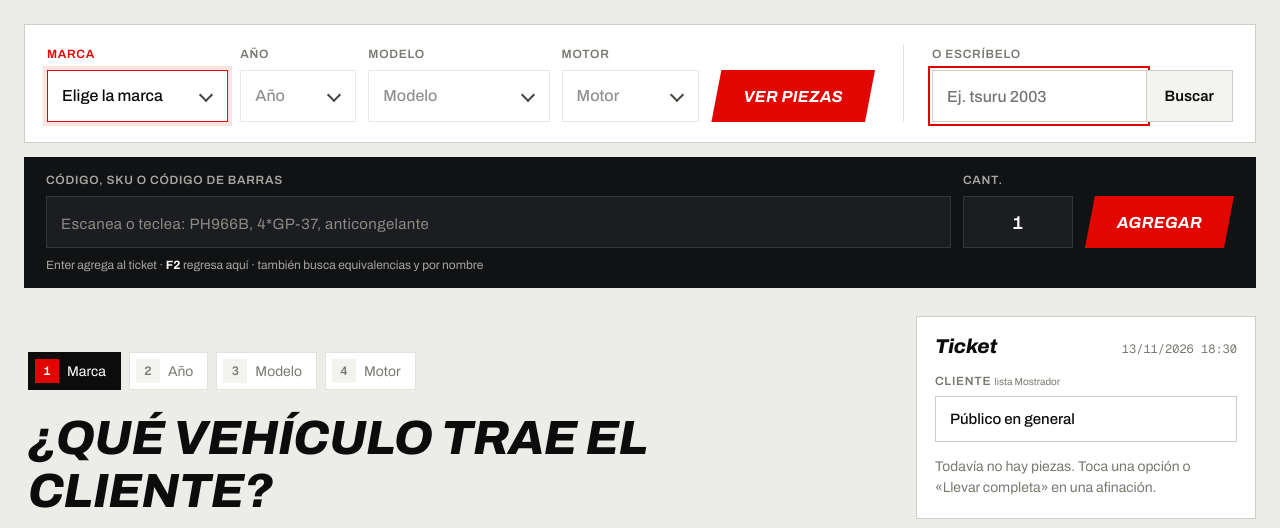
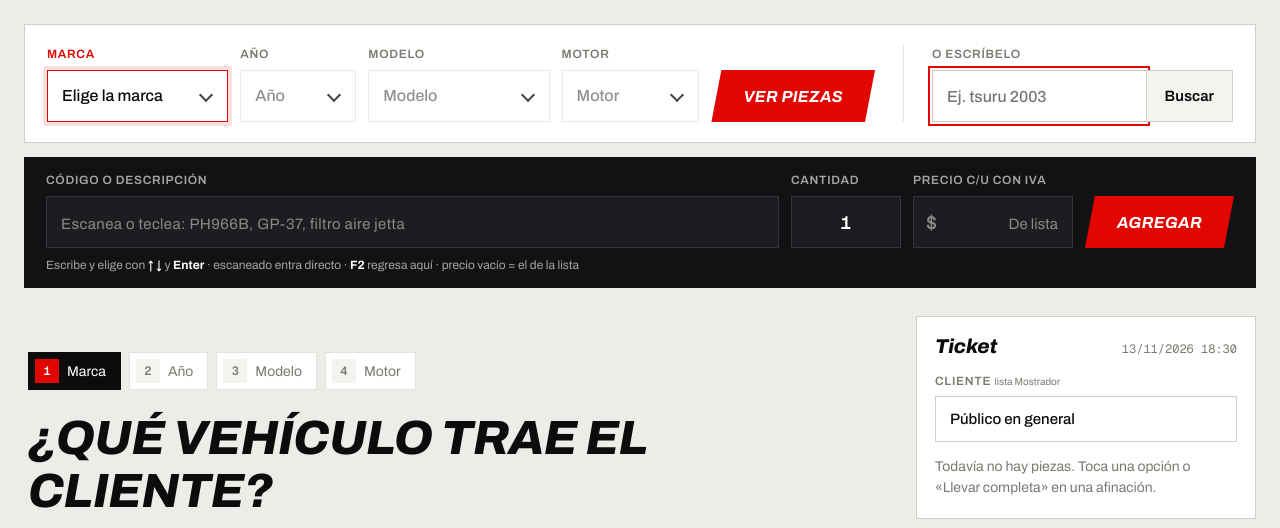
Before and after one commit to alexisstgarciaa-web/erp-refaccionaria, a Django app: page / in a window 1280 px wide. Shown: the part 70-598 px from the top of the page. Run offline with Django 5.2, Linux system fonts and the light colour scheme; the visitor is signed in with stand-in values (Sample User, id 1); data comes from the database, SQL or seed files in the repository; data that the repository does not hold is empty.

Commit message:
Mostrador: el campo de código sugiere mientras se teclea; cantidad y precio con IVA
- Sugerencias en vivo (empiezan con, contienen, equivalencias y por
  descripción/aplicación) con marca, existencia y precio; ↑ ↓ y Enter
  eligen, y al elegir se llena el precio de lista y el foco pasa a Cantidad.
- Campo de precio c/u con IVA junto a Cantidad; vacío usa el de la lista.
  También editable en cada renglón del ticket. Abajo del costo solo lo deja
  un administrador.
- La venta y la remisión usan el precio cobrado; lo sobre pedido guarda el
  precio cotizado.
- Búsqueda por texto ordena primero lo que trae las palabras en la
  descripción.

Co-Authored-By: Claude Opus 5.5 <noreply@anthropic.com>
Claude-Session: https://claude.ai/code/session_01R7fgYQid1VcEXjr4MVnZeM

```diff
--- a/ventas/static/ventas/erp.css
+++ b/ventas/static/ventas/erp.css
@@ -244,6 +244,8 @@ option, optgroup { background: var(--fondo); color: var(--texto); }
 .renglon-acciones form { margin: 0; }
 .renglon-acciones label { display: flex; align-items: center; gap: 8px; font-size: 13px; color: var(--texto-3); }
 .renglon-acciones input { width: 72px; height: 38px; font-size: 15px; }
+.renglon-acciones input.renglon-precio { width: 84px; text-align: right; }
+.renglon-detalle .especial { color: var(--primario); font-weight: 700; }
 .quitar { all: unset; cursor: pointer; font-size: 13px; font-weight: 600; color: var(--rojo); }
 
 /* ───────── Barra de cobro fija abajo ───────── */
@@ -296,13 +298,32 @@ option, optgroup { background: var(--fondo); color: var(--texto); }
 body.con-cobro .pie-sitio { display: none; }
 
 /* ───────── Captura por código ───────── */
-.captura { margin-top: 14px; padding: 14px 22px; display: grid; grid-template-columns: minmax(0, 1fr) 110px auto; gap: 6px 12px; align-items: end;
+.captura { margin-top: 14px; padding: 14px 22px; display: grid; grid-template-columns: minmax(0, 1fr) 110px 160px auto; gap: 6px 12px; align-items: end;
   background: var(--barra-fondo); color: var(--barra-texto); }
-.captura span { display: block; margin-bottom: 7px; font-size: 12px; font-weight: 600; letter-spacing: .06em; text-transform: uppercase; color: var(--barra-texto-2); }
+.captura label { display: block; margin-bottom: 7px; font-size: 12px; font-weight: 600; letter-spacing: .06em; text-transform: uppercase; color: var(--barra-texto-2); white-space: nowrap; }
 .captura input { background: #1C1D20; border-color: #34353A; color: #fff; }
+.captura input::placeholder { text-transform: none; font: 400 15px var(--f-texto); color: #8A8A84; }
+.captura-codigo { position: relative; }
 .captura-codigo input { font: 600 20px var(--f-mono); letter-spacing: .02em; text-transform: uppercase; }
-.captura-codigo input::placeholder { text-transform: none; font: 400 15px var(--f-texto); color: #8A8A84; }
 .captura-cantidad input { text-align: center; font: 600 18px var(--f-mono); }
+.captura-precio input { text-align: right; font: 600 18px var(--f-mono); padding-left: 30px; }
+.con-signo { position: relative; display: block; }
+.con-signo::before { content: "$"; position: absolute; left: 13px; top: 50%; transform: translateY(-50%); font: 600 18px var(--f-mono); color: #8A8A84; pointer-events: none; }
+
+/* Sugerencias mientras se teclea el código */
+.sugerencias { position: absolute; left: 0; right: 0; top: 100%; z-index: 40; margin-top: 4px; max-height: min(440px, 60vh); overflow-y: auto;
+  background: var(--superficie); color: var(--texto); border-top: 4px solid var(--primario); box-shadow: 0 22px 48px rgba(0, 0, 0, .32); }
+.sugerencia { display: grid; grid-template-columns: minmax(120px, auto) minmax(0, 1fr) auto 84px; gap: 14px; align-items: center;
+  padding: 10px 14px; border-left: 4px solid transparent; border-bottom: 1px solid var(--borde-2); cursor: pointer; }
+.sugerencia:last-child { border-bottom: 0; }
+.sugerencia[aria-selected="true"], .sugerencia:hover { background: #FFF6F5; border-left-color: var(--primario); }
+.sugerencia .opcion-codigo { font-size: 15px; white-space: nowrap; }
+.sugerencia .opcion-codigo mark { background: var(--primario-suave); color: inherit; }
+.sugerencia-nombre { font-size: 13px; color: var(--texto-2); white-space: nowrap; overflow: hidden; text-overflow: ellipsis; }
+.sugerencia-nombre b { color: var(--texto); }
+.sugerencia-nombre i { font-size: 11px; font-weight: 700; font-style: normal; text-transform: uppercase; color: var(--primario); }
+.sugerencia .opcion-precio { font-size: 17px; text-align: right; }
+.sugerencias-nota { padding: 9px 14px; font-size: 12px; color: var(--texto-3); background: var(--superficie-2); }
 .captura-ayuda { grid-column: 1 / -1; margin: 2px 0 0; font-size: 12px; color: var(--barra-texto-2); }
 .captura-ayuda b { color: #fff; }
 
@@ -466,8 +487,11 @@ body.doc { background: #D9D9D4; padding-bottom: 40px; }
   .vehiculo-panel { padding: 16px; }
   .selector { grid-template-columns: 1fr 1fr; }
   .selector .btn-primario { grid-column: 1 / -1; }
-  .captura { grid-template-columns: 1fr 80px; padding: 14px 16px; }
-  .captura .btn-primario { grid-column: 1 / -1; }
+  .captura { grid-template-columns: 1fr 1fr; padding: 14px 16px; }
+  .captura-codigo, .captura .btn-primario { grid-column: 1 / -1; }
+  .sugerencia { grid-template-columns: minmax(0, 1fr) auto; gap: 4px 10px; }
+  .sugerencia-nombre { grid-column: 1 / -1; grid-row: 2; }
+  .sugerencia .estado { display: none; }
   .por-codigo-lista button { grid-template-columns: 1fr auto; gap: 4px 10px; }
   .por-codigo-nombre { grid-column: 1 / -1; grid-row: 2; }
   .rem-datos, .rem-firmas { grid-template-columns: 1fr; }
--- a/ventas/static/ventas/mostrador.js
+++ b/ventas/static/ventas/mostrador.js
@@ -69,3 +69,124 @@ document.addEventListener("keydown", (e) => {
   const c = document.getElementById("codigo");
   if (c) { e.preventDefault(); c.focus(); c.select(); }
 });
+
+// Campo de código como buscador: sugiere códigos mientras se teclea. ↑ ↓ para moverse, Enter o clic
+// para elegir; al elegir se llenan el código y el precio de lista, y el foco pasa a Cantidad, donde
+// Enter agrega al ticket. Un lector de código de barras teclea y da Enter sin elegir: entra directo.
+(() => {
+  const f = document.querySelector("form.captura");
+  const c = document.getElementById("codigo");
+  if (!f || !c || !window.fetch) return;
+  const caja = document.getElementById("sugerencias");
+  const clave = document.getElementById("codigo-clave");
+  const cant = document.getElementById("captura-cantidad");
+  const precio = document.getElementById("captura-precio");
+  const CANTIDAD = /^\s*(\d+(?:\.\d+)?)\s*\*\s*/; // «4*GP-37»
+  let items = [], activo = -1, pedido = null, espera = null;
+
+  const cerrar = () => {
+    caja.hidden = true;
+    c.setAttribute("aria-expanded", "false");
+    c.removeAttribute("aria-activedescendant");
+    activo = -1;
+  };
+  const marcar = (i) => {
+    activo = i;
+    caja.querySelectorAll(".sugerencia").forEach((el, j) => el.setAttribute("aria-selected", String(j === i)));
+    const el = i >= 0 && document.getElementById(`sug-${i}`);
+    if (el) {
+      c.setAttribute("aria-activedescendant", el.id);
+      el.scrollIntoView({ block: "nearest" });
+    } else c.removeAttribute("aria-activedescendant");
+  };
+  // resalta en el código lo que se tecleó, sin importar guiones, puntos o espacios
+  const resaltar = (el, codigo, q) => {
+    const limpio = q.replace(/[^a-z0-9]/gi, "");
+    const re = limpio && new RegExp(limpio.split("").join("[-./ ]*"), "i");
+    const m = re && codigo.match(re);
+    if (!m) { el.textContent = codigo; return; }
+    const mk = document.createElement("mark");
+    mk.textContent = m[0];
+    el.append(codigo.slice(0, m.index), mk, codigo.slice(m.index + m[0].length));
+  };
+  const nodo = (tag, clase, texto) => {
+    const el = document.createElement(tag);
+    if (clase) el.className = clase;
+    if (texto !== undefined) el.textContent = texto;
+    return el;
+  };
+  const pintar = (q, lista) => {
+    items = lista;
+    caja.replaceChildren();
+    lista.forEach((s, i) => {
+      const el = nodo("div", "sugerencia");
+      el.id = `sug-${i}`;
+      el.setAttribute("role", "option");
+      const cod = nodo("span", "opcion-codigo");
+      resaltar(cod, s.codigo, q);
+      const nom = nodo("span", "sugerencia-nombre");
+      nom.append(nodo("b", "", s.marca), ` ${s.nombre}`);
+      if (s.equivalente) nom.append(" ", nodo("i", "", "equivalente"));
+      el.append(cod, nom, nodo("span", `estado ${s.hay ? "hay" : "pedido"}`, s.hay ? `Hay ${s.existencia}` : "Pedido"),
+                nodo("span", "opcion-precio", s.precio_txt));
+      el.addEventListener("mousedown", (e) => { e.preventDefault(); elegir(i); });
+      caja.append(el);
+    });
+    caja.append(nodo("div", "sugerencias-nota", lista.length
+      ? "↑ ↓ y Enter para elegir · Esc cierra · Enter sin elegir busca lo tecleado"
+      : "Sin sugerencias. Enter busca de todos modos (también por equivalencia)."));
+    caja.hidden = false;
+    c.setAttribute("aria-expanded", "true");
+    marcar(-1);
+  };
+  const elegir = (i) => {
+    const s = items[i];
+    if (!s) return;
+    const m = c.value.match(CANTIDAD);
+    if (m) cant.value = m[1];
+    c.value = s.codigo;
+    clave.value = s.clave;
+    precio.value = s.precio;
+    precio.dataset.auto = s.precio; // si no lo cambian, se cobra el de la lista
+    cerrar();
+    cant.focus();
+    cant.select();
+  };
+  const buscar = async () => {
+    const q = c.value.replace(CANTIDAD, "").trim();
+    if (q.replace(/[^a-z0-9]/gi, "").length < 2) { cerrar(); return; }
+    pedido?.abort();
+    pedido = new AbortController();
+    try {
+      const r = await fetch(`${f.dataset.sugerir}?q=${encodeURIComponent(q)}`,
+                            { signal: pedido.signal, headers: { Accept: "application/json" } });
+      if (!r.ok) return;
+      const d = await r.json();
+      if (document.activeElement === c && c.value.replace(CANTIDAD, "").trim() === q) pintar(q, d.sugerencias);
+    } catch { /* se canceló o no hubo red: el Enter sigue funcionando sin sugerencias */ }
+  };
+  const soltarPrecioAuto = () => {
+    if (precio.dataset.auto !== undefined && precio.value === precio.dataset.auto) precio.value = "";
+    delete precio.dataset.auto;
+  };
+
+  c.addEventListener("input", () => {
+    clave.value = "";
+    soltarPrecioAuto();
+    clearTimeout(espera);
+    espera = setTimeout(buscar, 140);
+  });
+  c.addEventListener("keydown", (e) => {
+    if (e.key === "Escape") { cerrar(); return; }
+    if (caja.hidden || !items.length) return;
+    if (e.key === "ArrowDown") { e.preventDefault(); marcar((activo + 1) % items.length); }
+    else if (e.key === "ArrowUp") { e.preventDefault(); marcar(activo <= 0 ? items.length - 1 : activo - 1); }
+    else if (e.key === "Enter" && activo >= 0) { e.preventDefault(); elegir(activo); }
+  });
+  c.addEventListener("blur", () => setTimeout(cerrar, 150));
+  f.addEventListener("submit", () => {
+    clearTimeout(espera);
+    pedido?.abort();
+    if (precio.dataset.auto !== undefined && precio.value === precio.dataset.auto) precio.value = "";
+  });
+})();
--- a/ventas/templates/ventas/_renglon.html
+++ b/ventas/templates/ventas/_renglon.html
@@ -1,11 +1,15 @@
 {% load erp %}
 <div class="renglon{% if ln.sobre_pedido %} pedido{% endif %}">
   <div class="renglon-linea"><b>{{ ln.opcion.codigo }}</b><span class="renglon-importe">{{ ln.importe|pesos|default:"sin precio" }}</span></div>
-  <div class="renglon-detalle">{% if ln.pos %}{{ ln.pos.nombre }}{% else %}{% filter truncatechars:38 %}{% firstof ln.objeto.nombre ln.objeto.descripcion %}{% endfilter %}{% endif %} · {{ ln.opcion.marca }} · {{ ln.opcion.precio|pesos }} c/u{% if ln.sobre_pedido and ln.opcion.existencia %} · hay {{ ln.opcion.existencia|cant }}{% endif %}</div>
+  <div class="renglon-detalle">{% if ln.pos %}{{ ln.pos.nombre }}{% else %}{% filter truncatechars:38 %}{% firstof ln.objeto.nombre ln.objeto.descripcion %}{% endfilter %}{% endif %} · {{ ln.opcion.marca }}{% if ln.precio_especial is not None %} · <span class="especial">precio especial</span>{% if ln.opcion.precio %}, lista {{ ln.opcion.precio|pesos }}{% endif %}{% endif %}{% if ln.sobre_pedido and ln.opcion.existencia %} · hay {{ ln.opcion.existencia|cant }}{% endif %}</div>
   <div class="renglon-acciones">
     <form method="post" action="{% url 'ticket_cantidad' ln.i %}">{% csrf_token %}
       <input type="hidden" name="next" value="{{ aqui }}">
       <label>Cant. <input type="number" name="cantidad" value="{{ ln.cantidad|cant }}" min="0" step="{% if ln.fraccion %}0.1{% else %}1{% endif %}" onchange="this.form.submit()" aria-label="Cantidad de {{ ln.opcion.codigo }}"></label>
+    </form>
+    <form method="post" action="{% url 'ticket_precio' ln.i %}">{% csrf_token %}
+      <input type="hidden" name="next" value="{{ aqui }}">
+      <label>Precio $<input class="renglon-precio" name="precio" inputmode="decimal" value="{{ ln.precio|cant|cut:',' }}" placeholder="precio" onchange="this.form.submit()" aria-label="Precio con IVA de {{ ln.opcion.codigo }}"></label>
     </form>
     <form method="post" action="{% url 'ticket_quitar' ln.i %}">{% csrf_token %}
       <input type="hidden" name="next" value="{{ aqui }}">
--- a/ventas/templates/ventas/mostrador.html
+++ b/ventas/templates/ventas/mostrador.html
@@ -58,16 +58,27 @@
   {% endif %}
 </section>
 
-<form class="captura" method="post" action="{% url 'ticket_codigo' %}" aria-label="Agregar por código">{% csrf_token %}
+<form class="captura" method="post" action="{% url 'ticket_codigo' %}" aria-label="Agregar por código"
+      data-sugerir="{% url 'ticket_sugerir' %}">{% csrf_token %}
   <input type="hidden" name="next" value="{{ aqui }}">
-  <label class="captura-codigo">
-    <span>Código, SKU o código de barras</span>
+  <input type="hidden" name="clave" id="codigo-clave">
+  <div class="captura-codigo">
+    <label for="codigo">Código o descripción</label>
     <input name="codigo" id="codigo" autocomplete="off" autocapitalize="characters" spellcheck="false"
-           placeholder="Escanea o teclea: PH966B, 4*GP-37, anticongelante"{% if enfocar_codigo %} autofocus{% endif %}>
-  </label>
-  <label class="captura-cantidad"><span>Cant.</span><input name="cantidad" inputmode="decimal" value="1" aria-label="Cantidad"></label>
+           role="combobox" aria-autocomplete="list" aria-expanded="false" aria-controls="sugerencias"
+           placeholder="Escanea o teclea: PH966B, GP-37, filtro aire jetta"{% if enfocar_codigo %} autofocus{% endif %}>
+    <div class="sugerencias" id="sugerencias" role="listbox" aria-label="Sugerencias" hidden></div>
+  </div>
+  <div class="captura-cantidad">
+    <label for="captura-cantidad">Cantidad</label>
+    <input name="cantidad" id="captura-cantidad" inputmode="decimal" value="1" autocomplete="off">
+  </div>
+  <div class="captura-precio">
+    <label for="captura-precio">Precio c/u con IVA</label>
+    <span class="con-signo"><input name="precio" id="captura-precio" inputmode="decimal" placeholder="De lista" autocomplete="off"></span>
+  </div>
   <button class="btn-primario" type="submit">Agregar</button>
-  <p class="captura-ayuda">Enter agrega al ticket · <b>F2</b> regresa aquí · también busca equivalencias y por nombre</p>
+  <p class="captura-ayuda">Escribe y elige con <b>↑ ↓</b> y <b>Enter</b> · escaneado entra directo · <b>F2</b> regresa aquí · precio vacío = el de la lista</p>
 </form>
 
 {% if ultima_venta %}
@@ -95,6 +106,7 @@
       {% for e in por_codigo.resultados %}
       <form method="post" action="{% url 'ticket_agregar' %}">{% csrf_token %}
         <input type="hidden" name="clave" value="{{ e.opcion.clave }}"><input type="hidden" name="cantidad" value="{{ por_codigo.cantidad }}">
+        {% if por_codigo.precio %}<input type="hidden" name="precio" value="{{ por_codigo.precio }}">{% endif %}
         <input type="hidden" name="next" value="{{ aqui }}">
         <button type="submit"{% if e.opcion.precio is None %} disabled{% endif %}>
           <span class="opcion-codigo">{{ e.opcion.codigo }}</span>
@@ -107,7 +119,7 @@
       <p class="nota" style="margin: 0">Revisa el código, prueba con parte del nombre («anticong», «5w30») o búscalo por vehículo arriba.</p>
       {% endfor %}
     </div>
-    {% if por_codigo.resultados %}<p class="nota">Se agrega{{ por_codigo.cantidad|pluralize:",n" }} {{ por_codigo.cantidad|cant }} al ticket.</p>{% endif %}
+    {% if por_codigo.resultados %}<p class="nota">Se agrega{{ por_codigo.cantidad|pluralize:",n" }} {{ por_codigo.cantidad|cant }} al ticket{% if por_codigo.precio %} a ${{ por_codigo.precio }} c/u{% endif %}.</p>{% endif %}
   </section>
 {% endif %}
 
--- a/ventas/urls.py
+++ b/ventas/urls.py
@@ -8,8 +8,10 @@ urlpatterns = [
     path("ticket/agregar/", views.agregar, name="ticket_agregar"),
     path("ticket/afinacion/", views.agregar_afinacion, name="ticket_afinacion"),
     path("ticket/codigo/", views.agregar_codigo, name="ticket_codigo"),
+    path("ticket/sugerir/", views.sugerir, name="ticket_sugerir"),
     path("ticket/<int:i>/quitar/", views.quitar, name="ticket_quitar"),
     path("ticket/<int:i>/cantidad/", views.cantidad, name="ticket_cantidad"),
+    path("ticket/<int:i>/precio/", views.precio, name="ticket_precio"),
     path("ticket/cliente/", views.cliente, name="ticket_cliente"),
     path("ticket/cobrar/", views.cobrar, name="ticket_cobrar"),
     path("caja/", views.caja, name="caja"),
--- a/ventas/views.py
+++ b/ventas/views.py
@@ -18,6 +18,7 @@ from compras.aplicaciones import buscar, clave_modelo, leer_consulta, selector
 from . import mostrador as m
 from .models import Cliente, FormaPago, Turno, Venta
 from .servicios import abrir_turno, cerrar_turno, esperado_en_caja
+from .templatetags.erp import cant, pesos
 
 
 def _volver(request, defecto="mostrador"):
@@ -125,10 +126,10 @@ def mostrador(request):
     ctx["pedido_total"] = sum((ln.importe for ln in lineas if ln.sobre_pedido), Decimal(0))
     ctx["pedido_n"] = sum(1 for ln in lineas if ln.sobre_pedido)
     ctx["pagos"] = [fp for fp in FormaPago if fp != FormaPago.CREDITO or ticket.cliente.dias_credito > 0]
-    ctx["aqui"] = _sin(request.get_full_path(), "codigo", "cantidad")
+    ctx["aqui"] = _sin(request.get_full_path(), "codigo", "cantidad", "precio")
     if g.get("codigo"):
-        texto, cant = m.leer_captura(g["codigo"], g.get("cantidad"))
-        ctx["por_codigo"] = {"texto": texto, "cantidad": cant,
+        texto, cuantas = m.leer_captura(g["codigo"], g.get("cantidad"))
+        ctx["por_codigo"] = {"texto": texto, "cantidad": cuantas, "precio": g.get("precio", ""),
                              "resultados": m.buscar_codigo(texto, ticket.cliente.lista_precio)[0]}
     ctx["enfocar_codigo"] = request.session.pop("enfocar_codigo", False) or bool(g.get("codigo"))
     folio = request.session.pop("ultima_venta", None)
@@ -184,15 +185,36 @@ def _ficha(request, ticket, veh, litros_param, pos_clave=None):
             "elegidas": len(elegidas), "sobreprecio": int(m.sobreprecio() * 100)}
 
 
+def _precio_tecleado(request, obj, texto):
+    """Precio con IVA por unidad tecleado en mostrador; vacío es el de la lista (None). Abajo del costo
+    solo lo puede dejar un administrador, y el mensaje no dice el costo."""
+    if not str(texto or "").strip():
+        return None
+    precio = _decimal(texto)
+    if precio is None or precio <= 0:
+        raise ValidationError("Escribe un precio válido, por ejemplo 125.50.")
+    precio = precio.quantize(Decimal("0.01"))
+    if m.abajo_del_costo(obj, precio):
+        if not request.user.is_staff:
+            raise ValidationError(f"{pesos(precio)} queda abajo del costo. Solo un administrador puede dejarlo a ese precio.")
+        messages.warning(request, f"Ojo: {pesos(precio)} queda abajo del costo.")
+    return precio
+
+
 @login_required
 @require_POST
 def agregar(request):
     ticket = m.Ticket(request.session)
     try:
-        ticket.agregar(request.POST["clave"], request.POST.get("pos"), cantidad=_decimal(request.POST.get("cantidad")),
-                       nivel=request.POST.get("nivel", ""))
-    except (KeyError, ValidationError, ObjectDoesNotExist):
+        clave = request.POST["clave"]
+        precio = _precio_tecleado(request, m.resolver(clave), request.POST.get("precio"))
+        ticket.agregar(clave, request.POST.get("pos"), cantidad=_decimal(request.POST.get("cantidad")),
+                       nivel=request.POST.get("nivel", ""), precio=precio)
+    except (KeyError, ObjectDoesNotExist):
         messages.error(request, "Esa opción ya no existe; vuelve a elegir.")
+        return _volver(request)
+    except ValidationError as e:
+        messages.error(request, " ".join(e.messages))
         return _volver(request)
     if not request.POST.get("pos"):
         request.session["enfocar_codigo"] = True  # listo para el siguiente código
@@ -205,15 +227,30 @@ def agregar_codigo(request):
     """Código tecleado o escaneado. Si es de una sola pieza entra directo al ticket; si no, se muestran
     las coincidencias para elegir."""
     texto, cantidad = m.leer_captura(request.POST.get("codigo", ""), request.POST.get("cantidad"))
-    if not texto:
-        return _volver(request)
     ticket = m.Ticket(request.session)
-    encontrados, directo = m.buscar_codigo(texto, ticket.cliente.lista_precio)
+    lista = ticket.cliente.lista_precio
     request.session["enfocar_codigo"] = True
+    encontrados = None
+    if request.POST.get("clave"):  # eligió una de las sugerencias: ya se sabe cuál es
+        try:
+            encontrados, directo = [m.encontrado(m.resolver(request.POST["clave"]), lista)], True
+        except (ValidationError, ObjectDoesNotExist):
+            encontrados = None
+    if encontrados is None:
+        if not texto:
+            return _volver(request)
+        encontrados, directo = m.buscar_codigo(texto, lista)
+    precio_txt = request.POST.get("precio", "").strip()
     if directo:
         op = encontrados[0].opcion
-        ticket.agregar(op.clave, None, cantidad=cantidad)
-        messages.success(request, f"{op.codigo} {op.marca} × {cantidad.normalize():f} al ticket."
+        try:
+            precio = _precio_tecleado(request, m.resolver(op.clave), precio_txt)
+        except ValidationError as e:
+            messages.error(request, " ".join(e.messages))
+            return _volver(request)
+        ticket.agregar(op.clave, None, cantidad=cantidad, precio=precio)
+        messages.success(request, f"{op.codigo} {op.marca} × {cant(cantidad)} al ticket"
+                         + (f" a {pesos(precio)} c/u" if precio is not None and precio != op.precio else "") + "."
                          + (" Va sobre pedido." if op.existencia is None or op.existencia < cantidad else ""))
         return _volver(request)
     if not encontrados:
@@ -222,7 +259,21 @@ def agregar_codigo(request):
     destino = request.POST.get("next") or ""
     if not url_has_allowed_host_and_scheme(destino, allowed_hosts={request.get_host()}, require_https=request.is_secure()):
         destino = reverse("mostrador")
-    return redirect(_con(destino, codigo=texto, cantidad=f"{cantidad.normalize():f}"))
+    extra = {"precio": precio_txt} if precio_txt else {}
+    return redirect(_con(destino, codigo=texto, cantidad=f"{cantidad.normalize():f}", **extra))
+
+
+@login_required
+def sugerir(request):
+    """Sugerencias para el campo de código mientras se teclea."""
+    res = m.sugerir(request.GET.get("q", ""), m.Ticket(request.session).cliente.lista_precio)
+    return JsonResponse({"q": request.GET.get("q", ""), "sugerencias": [{
+        "clave": e.opcion.clave, "codigo": e.opcion.codigo, "marca": e.opcion.marca,
+        "nombre": e.nombre[:70], "equivalente": e.por_equivalencia,
+        "hay": not e.opcion.sobre_pedido, "existencia": cant(e.opcion.existencia) if e.opcion.existencia else "",
+        "precio": cant(e.opcion.precio).replace(",", "") if e.opcion.precio is not None else "",
+        "precio_txt": pesos(e.opcion.precio) or "sin precio",
+    } for e in res]})
 
 
 @login_required
@@ -259,6 +310,22 @@ def cantidad(request, i):
     c = _decimal(request.POST.get("cantidad"))
     if c is not None:
         m.Ticket(request.session).cambiar_cantidad(i, c)
+    return _volver(request)
+
+
+@login_required
+@require_POST
+def precio(request, i):
+    """Precio con IVA de un renglón del ticket; vacío lo regresa al de la lista."""
+    ticket = m.Ticket(request.session)
+    clave = ticket.clave_de(i)
+    if clave:
+        try:
+            ticket.cambiar_precio(i, _precio_tecleado(request, m.resolver(clave), request.POST.get("precio")))
+        except ValidationError as e:
+            messages.error(request, " ".join(e.messages))
+        except ObjectDoesNotExist:
+            pass
     return _volver(request)
 
 
```
Also changed, not shown: ventas/mostrador.py (+113 -18 lines), ventas/servicios.py (+8 -2 lines), ventas/test_mostrador.py (+53 -0 lines), README.md.
